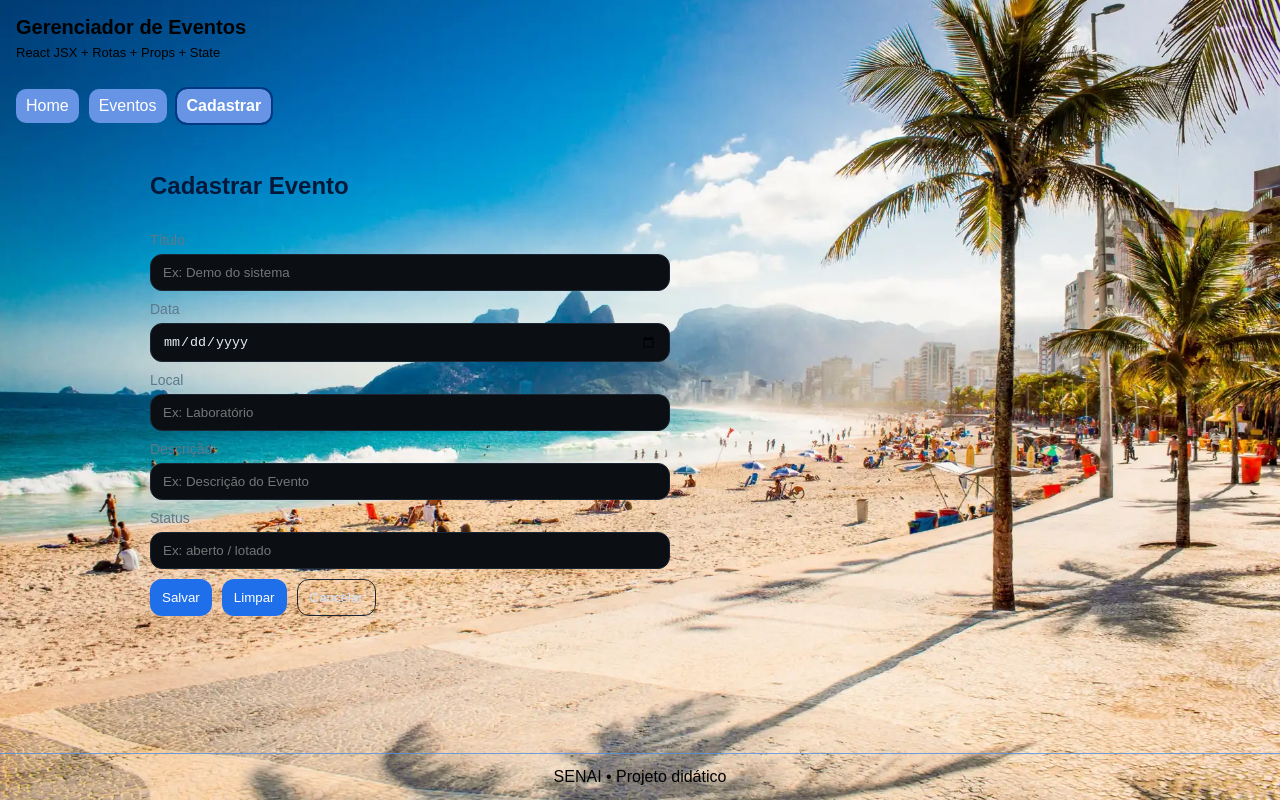
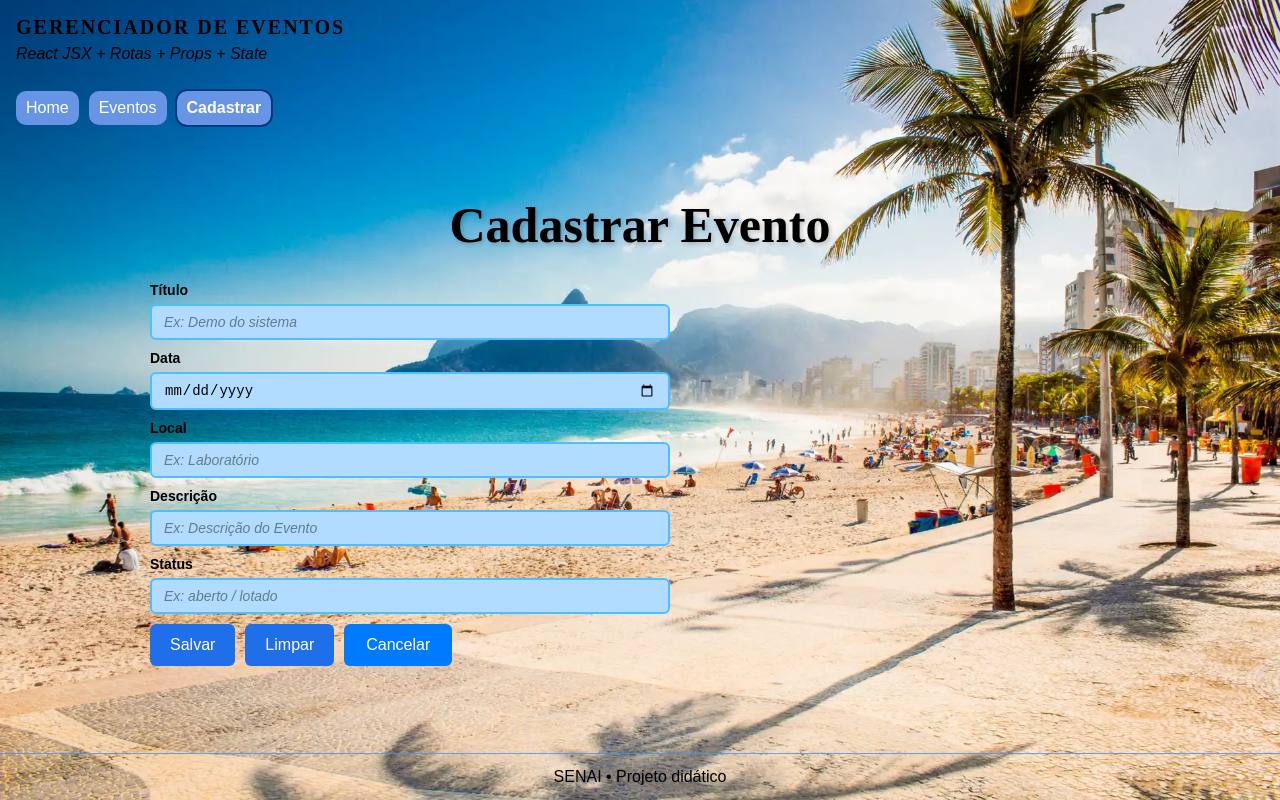
Before and after one commit to yona2512/aula-13-02-2026, a React (Create React App) app: page /cadastrar in a window 1280 px wide. Built offline with nearby package versions, Linux system fonts and the light colour scheme.

Commit message:
aula 19-02

```diff
--- a/src/components/CardEvento.jsx
+++ b/src/components/CardEvento.jsx
@@ -26,7 +26,7 @@ export default function CardEvento({ evento, onRemover }) {
     <article
       className="card"
       style={{
-        border: "1px solid #0066ff",
+        border: "4px solid #0066ff",
         borderRadius: "5px",
         padding: "1rem",
         marginBottom: "1rem",
@@ -34,7 +34,8 @@ export default function CardEvento({ evento, onRemover }) {
         justifyContent: "space-between",
         alignItems: "center",
         background:"#7eb2ff",
-        color: "#FFF"
+        color: "#FFF",
+        fontFamily: "Bookman, URW Bookman L, serif"
       }}
     >
       <div>
--- a/src/pages/Eventos.jsx
+++ b/src/pages/Eventos.jsx
@@ -22,7 +22,7 @@ export default function Evento({ eventos, onRemover, onRemoverTodos }) {
         placeholder="Buscar evento por título..."
         value={buscaTitulo}
         onChange={(e) => setBuscaTitulo(e.target.value)}
-        style={{ marginBottom: "1rem", padding: "0.5rem", backgroundColor: "lightblue" }}
+        style={{ marginBottom: "1rem", padding: "0.5rem", backgroundColor: "#e6f7ff", border: "3px solid #007acc",  borderRadius: "8px" }}
 
       />
 
@@ -31,7 +31,7 @@ export default function Evento({ eventos, onRemover, onRemoverTodos }) {
         placeholder="Filtrar por local..."
         value={buscaLocal}
         onChange={(e) => setBuscaLocal(e.target.value)}
-        style={{ marginBottom: "1rem", padding: "0.5rem", backgroundColor: "lightblue" }}
+        style={{ marginBottom: "1rem", padding: "0.5rem", backgroundColor: "#e6f7ff", border: "3px solid #007acc",  borderRadius: "8px" }}
 
       />
 
--- a/src/styles.css
+++ b/src/styles.css
@@ -11,21 +11,6 @@ body {
     min-height: 100vh;
     display: flex;
     flex-direction: column;
-    }
-
-    .header {
-    padding: 16px;
-    border-bottom: 1px solid #aa7d7d00;
-    }
-
-    .header h1 {
-    margin: 0;
-    font-size: 20px;
-    }
-    .sub {
-    margin: 6px 0 0;
-    color: #000000;
-    font-size: 13px;
     }
 
     .menu {
@@ -140,7 +125,7 @@ body {
     text-align: center;
      }
      /* Container principal do evento */
-.evento-container {
+    .evento-container {
     border: 2px solid red; /* destaque em vermelho */
     border-radius: 8px;
     padding: 16px;
@@ -191,8 +176,93 @@ body {
     color:#04193a;
   }
 
-  /*mudar cor do botao cancelar */
-  .btn ghost{
-    color:#3f9bf1;
-    background: #000000;
+
+  /*botão cancelar*/
+  .btn {
+    padding: 10px 20px;
+    border-radius: 6px;
+    font-size: 16px;
+    cursor: pointer;
+    transition: all 0.3s ease;
   }
+
+  .btn.ghost {
+    background-color: #007bff;
+    border: 2px solid transparent;
+    color: #ffffff;
+  }
+
+  /*barras do cadastro*/
+
+  .form input {
+    background-color: #b1dcff; /* cor de fundo */
+    border: 2px solid #4fbeff;    /* cor da borda */
+    border-radius: 6px;
+    padding: 8px 12px;
+    font-size: 14px;
+    color: #000000;               /* cor do texto */
+    transition: border-color 0.3s ease, background-color 0.3s ease;
+  }
+
+  .form input:focus {
+    border-color: #007bff;     /* cor da borda ao focar */
+    background-color: #fff;    /* cor de fundo ao focar */
+    outline: none;
+  }
+
+  /*cor dos titulos dos campos de cadastro*/
+
+  .form label {
+    color: #000000; /* cor da letra do label */
+    font-weight: bold; /* deixa o texto do label em negrito */
+  }
+
+  .form input::placeholder {
+    color: #637c8d; /* cor do texto do placeholder */
+    font-style: italic;
+  }
+
+ /*estilo do titulo*/
+
+ .header h1 {
+  color: #2c3e50;       /* cor da letra */
+  font-size: 32px;      /* tamanho da fonte */
+  font-weight: bold;    /* deixa em negrito */
+  text-transform: uppercase; /* deixa em maiúsculas */
+  letter-spacing: 2px;  /* espaçamento entre letras */
+  margin-bottom: 8px;   /* espaço abaixo do título */
+}
+
+.header .sub {
+  color: #000000;          /* cor do subtítulo */
+  font-size: 16px;
+  font-style: italic;   /* deixa em itálico */
+}
+
+    .header {
+    padding: 16px;
+    }
+
+    .header h1 {
+    margin: 0;
+    font-size: 20px;
+    color:#000000;
+    font-family: Bookman, URW Bookman L, serif;
+    }
+    .sub {
+    margin: 6px 0 0;
+    color: #000000;
+    font-size: 13px;
+    }
+
+    /*titulo Eventos*/
+
+    .stack h2 {
+      color: #000000;       /* cor da letra (DodgerBlue) */
+      font-size: 50px;      /* tamanho da fonte */
+      font-weight: bold;    /* deixa em negrito */
+      text-align: center;   /* centraliza o título */
+      margin-bottom: 1rem;  /* espaço abaixo do título */
+      text-shadow: 2px 2px 4px rgba(0,0,0,0.2); /* sombra suave */
+      font-family: "Bookman, URW Bookman L, serif";
+    }
```
